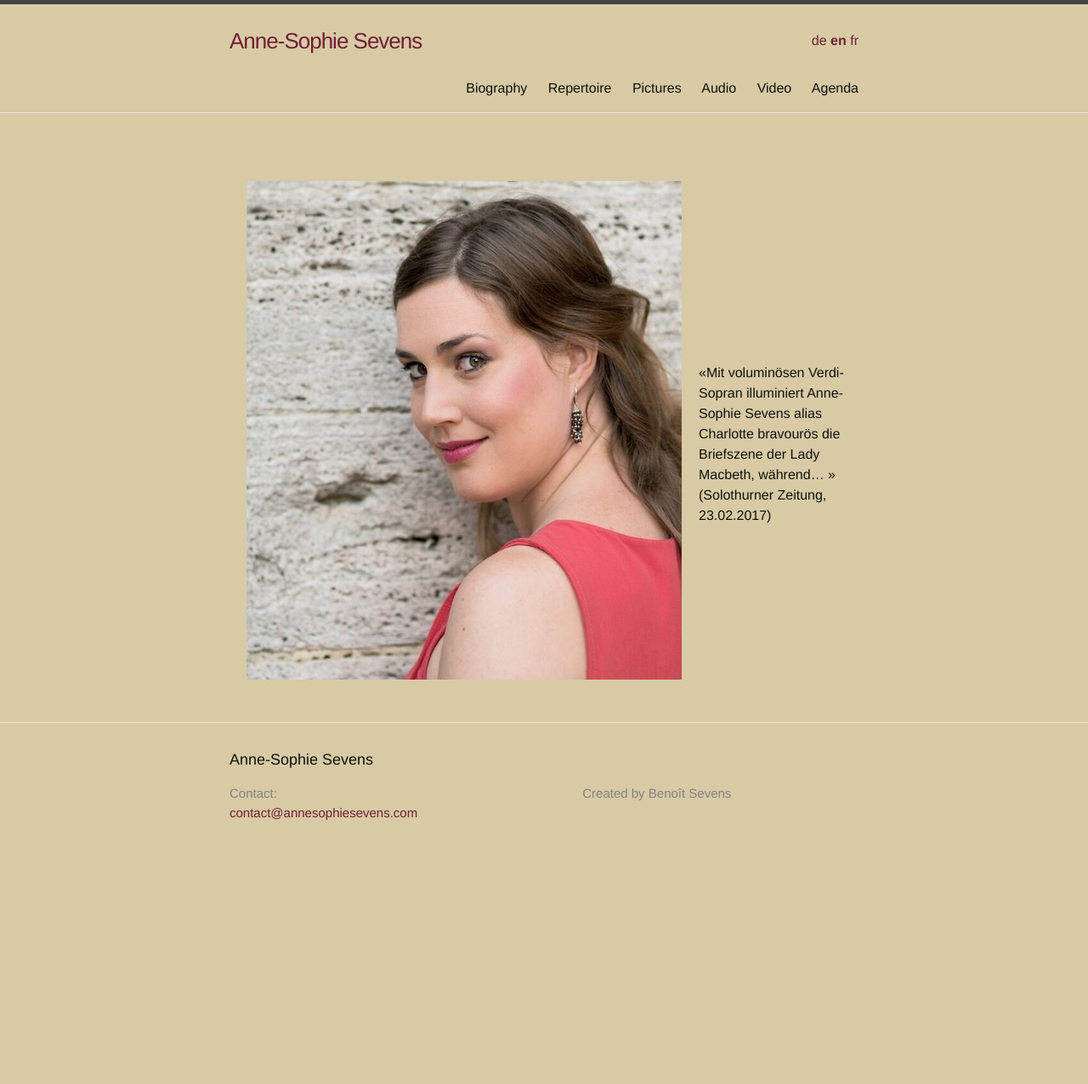
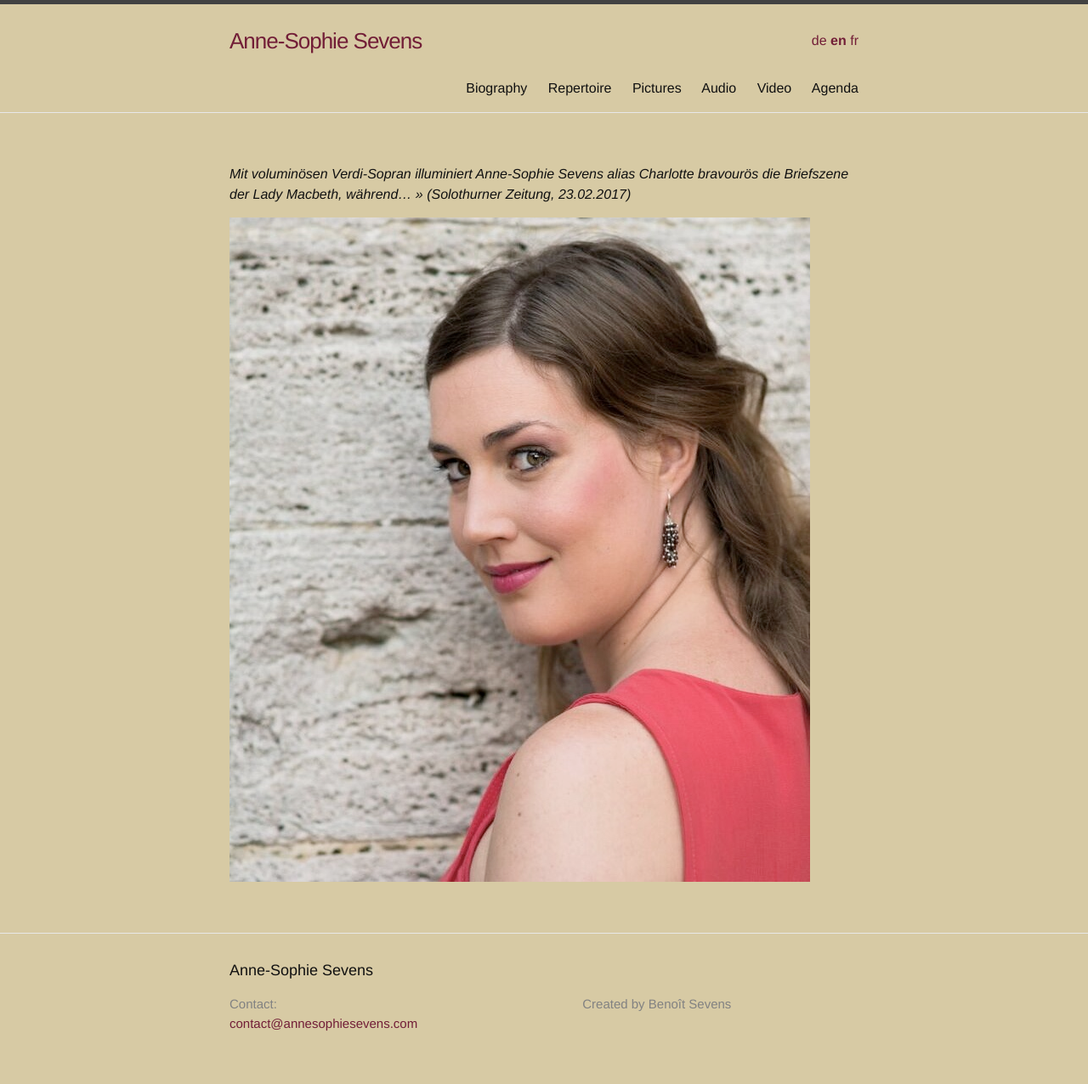
Before and after one commit to annesophie-sevens/annesophie-sevens.github.io, a Jekyll site: the page built from index.md, in a window 1280 px wide. Shown: the whole page at 85% size. Built offline with Jekyll 4.4.1, drawn with Linux system fonts in a browser that asks for light colours; before the commit the page ends 1028 px from its top, so only the background shows below that.

Commit message:
Put quote on homepage above picture

```diff
--- a/index.md
+++ b/index.md
@@ -5,18 +5,6 @@
 lang: en
 ---
 
-<img style="float: left; padding: 20px" src="/assets/muurfoto-small.jpg">
+*Mit voluminösen Verdi-Sopran illuminiert Anne-Sophie Sevens alias Charlotte bravourös die Briefszene der Lady Macbeth, während... » (Solothurner Zeitung, 23.02.2017)*
 
-&nbsp;
-
-&nbsp;
-
-&nbsp;
-
-&nbsp;
-
-&nbsp;
-
-&nbsp;
-
-«Mit voluminösen Verdi-Sopran illuminiert Anne-Sophie Sevens alias Charlotte bravourös die Briefszene der Lady Macbeth, während... » (Solothurner Zeitung, 23.02.2017)
+![](assets/muurfoto.jpg)
```
Also changed, not shown: index-de.md (+2 -15 lines), index-fr.md (+2 -15 lines).
